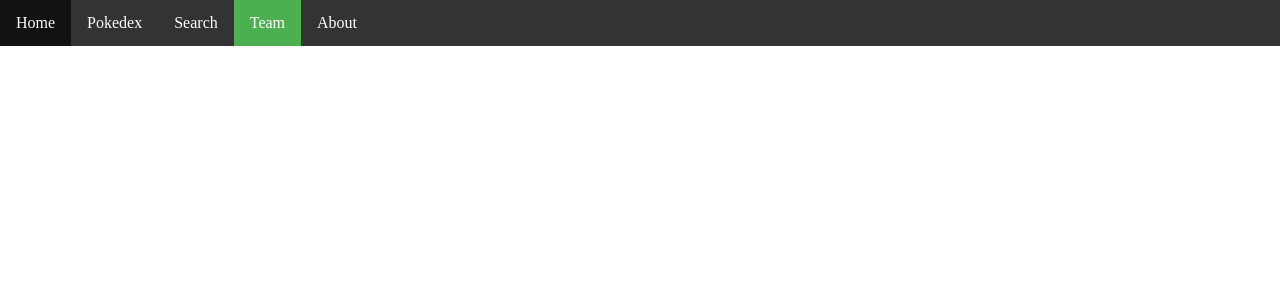
After one commit to Antonin-NOIRAULT/pokedexv2, a Django app: page /pokedex/team in a window 1280 px wide. The commit adds this page. Shown: the top 300 px of the page. Run offline with Django 4.2, Linux system fonts and the light colour scheme.

Commit message:
Cration page vierge team et about + correc navB

```diff
--- a/src/poke/templates/pokeapp/pokemon.html
+++ b/src/poke/templates/pokeapp/pokemon.html
@@ -14,8 +14,8 @@
         <li id="navbarre"><a href="/pokedex">Home</a></li>
         <li id="navbarre" class="active"><a href="/pokedex/pokemon/1/">Pokedex</a></li>
         <li id="navbarre"><a href="/pokedex/search/bulbasaur/">Search</a></li>
-          <li id="navbarre"><a href="pokedex/team">Team</a></li>
-          <li id="navbarre"><a href="about.asp">About</a></li>
+        <li id="navbarre"><a href="/pokedex/team">Team</a></li>
+        <li id="navbarre"><a href="/pokedex/about">About</a></li>
     </ul>
 </div>
 
--- a/src/poke/templates/pokeapp/search.html
+++ b/src/poke/templates/pokeapp/search.html
@@ -14,8 +14,8 @@
             <li id="navbarre"><a href="/pokedex">Home</a></li>
             <li id="navbarre"><a href="/pokedex/pokemon/1/">Pokedex</a></li>
             <li id="navbarre" class="active"><a href="/pokedex/search/bulbasaur/">Search</a></li>
-            <li id="navbarre"><a href="pokedex/team">Team</a></li>
-            <li id="navbarre"><a href="about.asp">About</a></li>
+            <li id="navbarre"><a href="/pokedex/team">Team</a></li>
+            <li id="navbarre"><a href="/pokedex/about">About</a></li>
         </ul>
     </div>
 
--- /dev/null
+++ b/src/poke/templates/pokeapp/team.html
@@ -0,0 +1,23 @@
+{% load static %}
+<!DOCTYPE html>
+<html lang="en">
+<head>
+    <meta charset="UTF-8">
+    <meta http-equiv="X-UA-Compatible" content="IE=edge">
+    <meta name="viewport" content="width=device-width, initial-scale=1.0">
+    <link rel="stylesheet" href="{% static 'css/styles.css' %}" />
+    <title>Poke App</title>
+</head>
+<body>
+    <div id="navbarre">
+        <ul id="navbarre">
+            <li id="navbarre"><a href="/pokedex">Home</a></li>
+            <li id="navbarre"><a href="/pokedex/pokemon/1/">Pokedex</a></li>
+            <li id="navbarre"><a href="/pokedex/search/bulbasaur/">Search</a></li>
+            <li id="navbarre" class="active"><a href="/pokedex/team">Team</a></li>
+            <li id="navbarre"><a href="/pokedex/about">About</a></li>
+        </ul>
+    </div>
+
+</body>
+</html>
--- a/src/poke/urls.py
+++ b/src/poke/urls.py
@@ -5,4 +5,6 @@ urlpatterns = [
     path('',views.home,name="home"),
     path('pokemon/<int:number>/',views.pokemon,name="pokemon"),
     path('search/<str:searchText>/',views.search,name="search"),
+    path('about/',views.about,name="about"),
+    path('team',views.team,name="team"),
 ]
--- a/src/poke/views.py
+++ b/src/poke/views.py
@@ -7,6 +7,12 @@ from django.http import HttpResponse
 def home(requests):
     context = {'name' : 'TITI', 'listPoke': ['Pikachu', 'Dracafau', 'Salamèche']}
     return render(requests, 'pokeapp/home.html', context)
+
+def team(requests):
+    return render(requests, 'pokeapp/team.html')
+
+def about(requests):
+    return render(requests, 'pokeapp/about.html')
 
 def search(requests, searchText):
     number = 0
```
Also changed, not shown: src/poke/templates/pokeapp/about.html (added, +23 -0 lines). Lines whose indentation alone changed are shown as unchanged.
